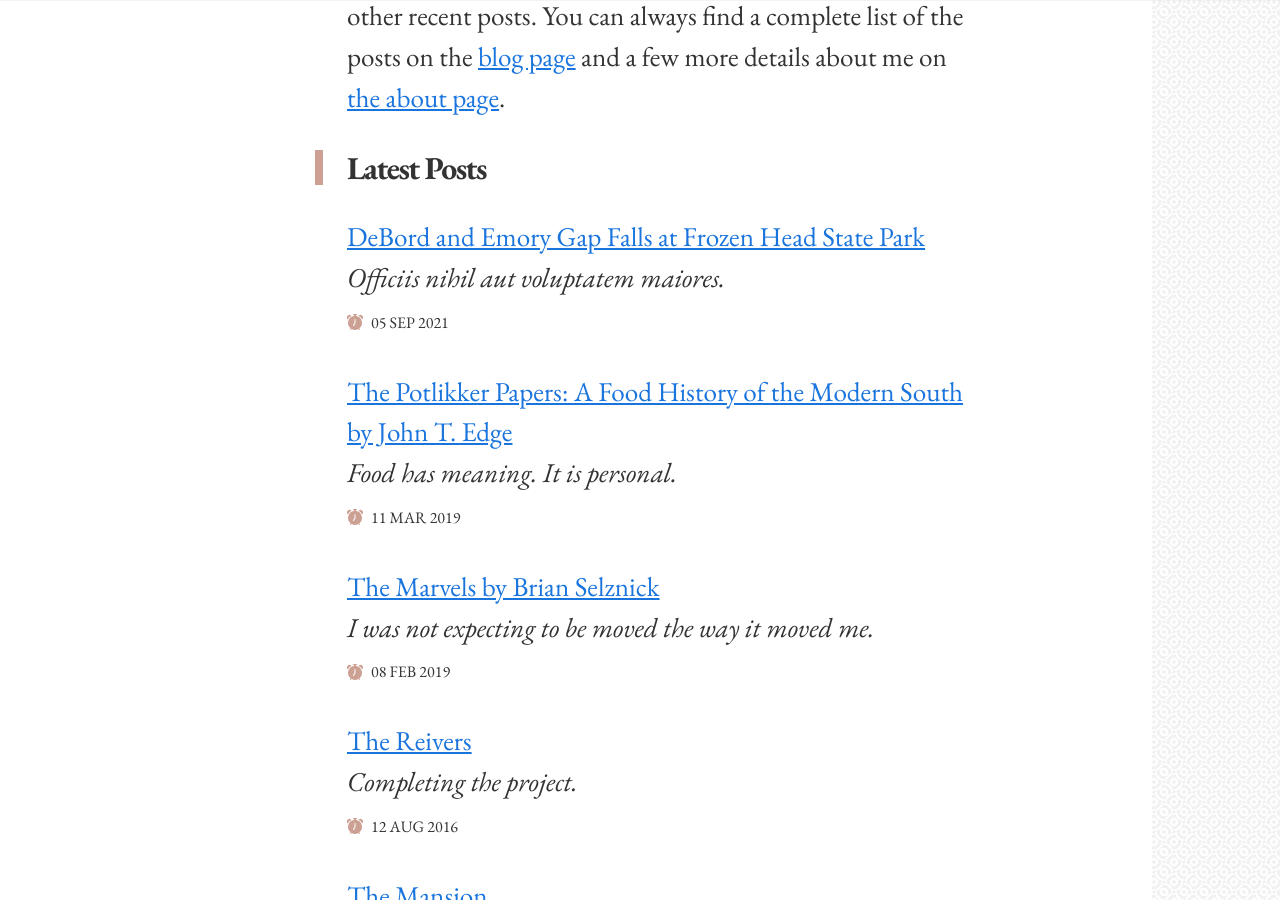
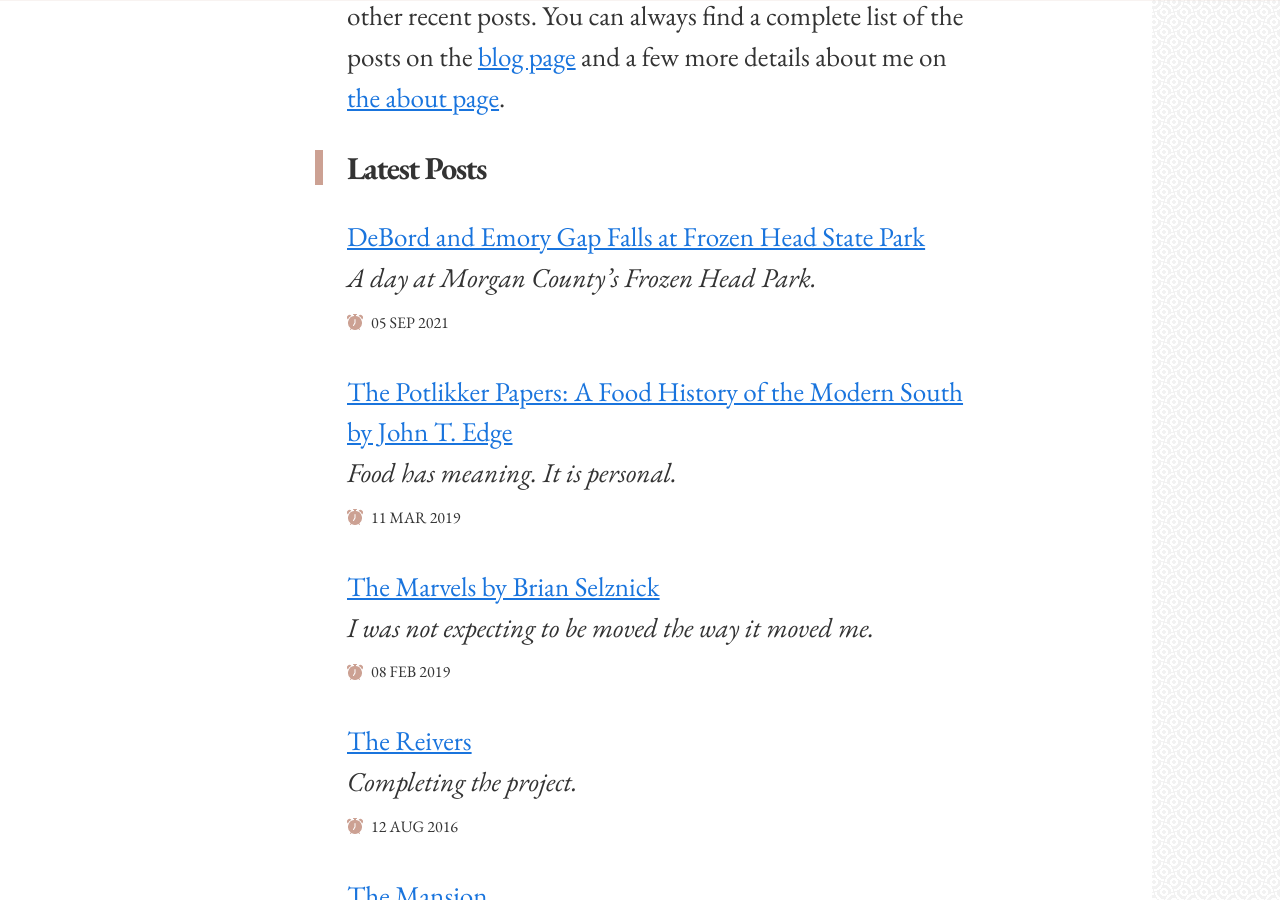
Before and after one commit to pikemurdy/michaelpurdyorg, a Jekyll site: the page built from index.markdown, in a window 1280 px wide and 900 px high, scrolled down 647 px. Built offline with Jekyll 4.4.1, drawn with Linux system fonts in a browser that asks for light colours.

Commit message:
Fixed some lorem ipsum left over.

```diff
--- a/_posts/2021-09-04-debord-emory-gap.markdown
+++ b/_posts/2021-09-04-debord-emory-gap.markdown
@@ -6,7 +6,7 @@ comments: true
 categories:
 - outdoors
 - hikes
-summary: "Officiis nihil aut voluptatem maiores."
+summary: "A day at Morgan County’s Frozen Head Park."
 ---
 
 
```
